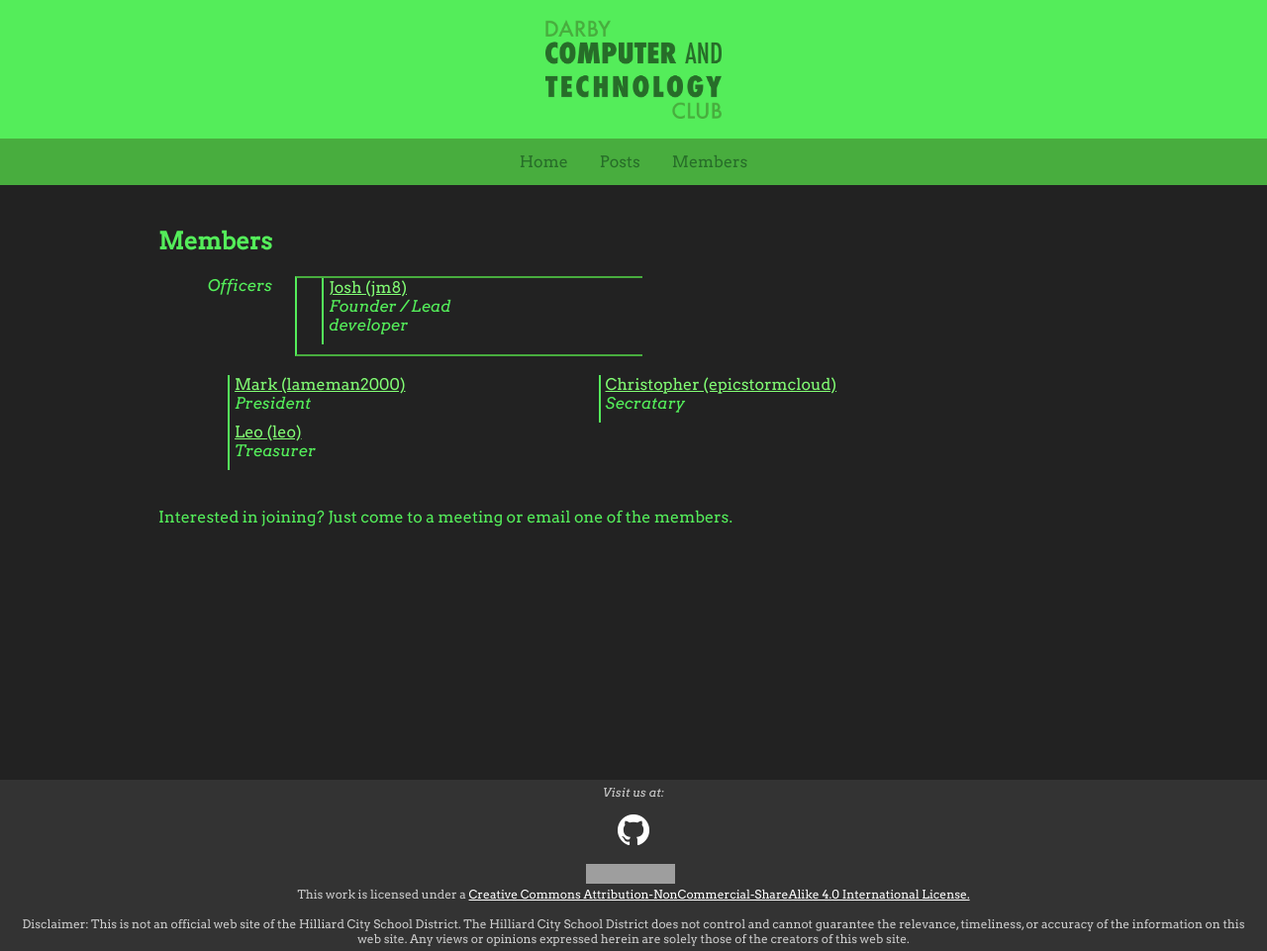
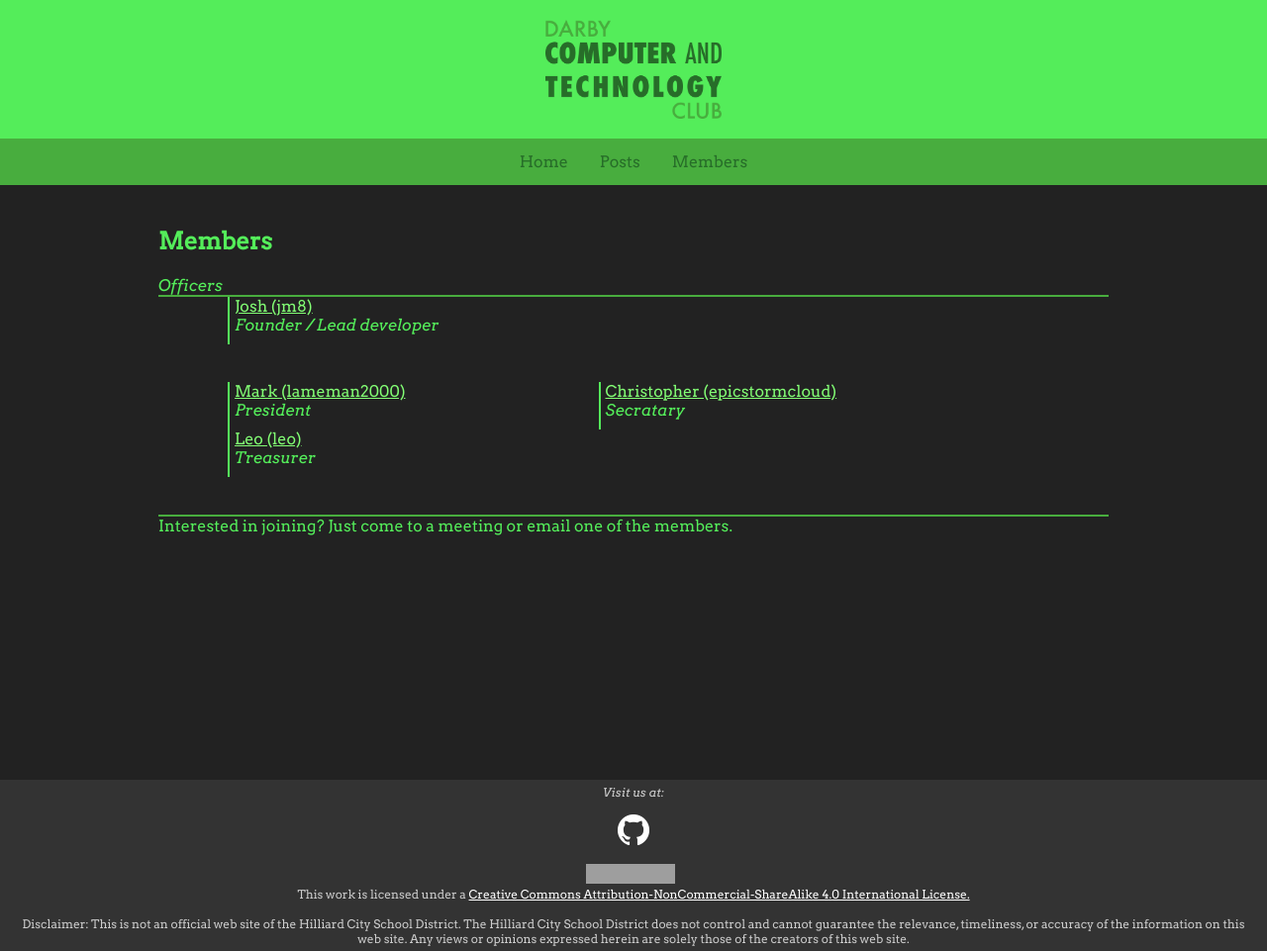
Before and after one commit to DarbyCAT/legacy, a Jekyll site: the page built from members.html, in a window 1280 px wide. Shown: the whole page at 99% size. Built offline with Jekyll 4.4.1, drawn with Linux system fonts in a browser that asks for light colours; grey boxes are pictures that could not be loaded.

Commit message:
Fixed it?

```diff
--- a/members.html
+++ b/members.html
@@ -3,17 +3,17 @@
 ---
 <h2>Members</h2>
 
-<div class="boxes">
 <i>Officers</i>
 <div id="members">
+<div class="boxes">
 <div><a href="/profile/jm8.html">Josh (jm8)</a><br><i>Founder / Lead developer</i></div>
 </div><br><br>
+<div class="boxes">
 <div><a href="/profile/lameman2000.html">Mark (lameman2000)</a><br><i>President</i></div>
-
 <div><a href="/profile/epicstormcloud.html">Christopher (epicstormcloud)</a><br><i>Secratary</i></div>
 
 <div><a href="/profile/leo.html">Leo (leo)</a><br><i>Treasurer</i></div>
 </div>
 <br><br>
-
+</div>
 Interested in joining? Just come to a meeting or email one of the members.
```
